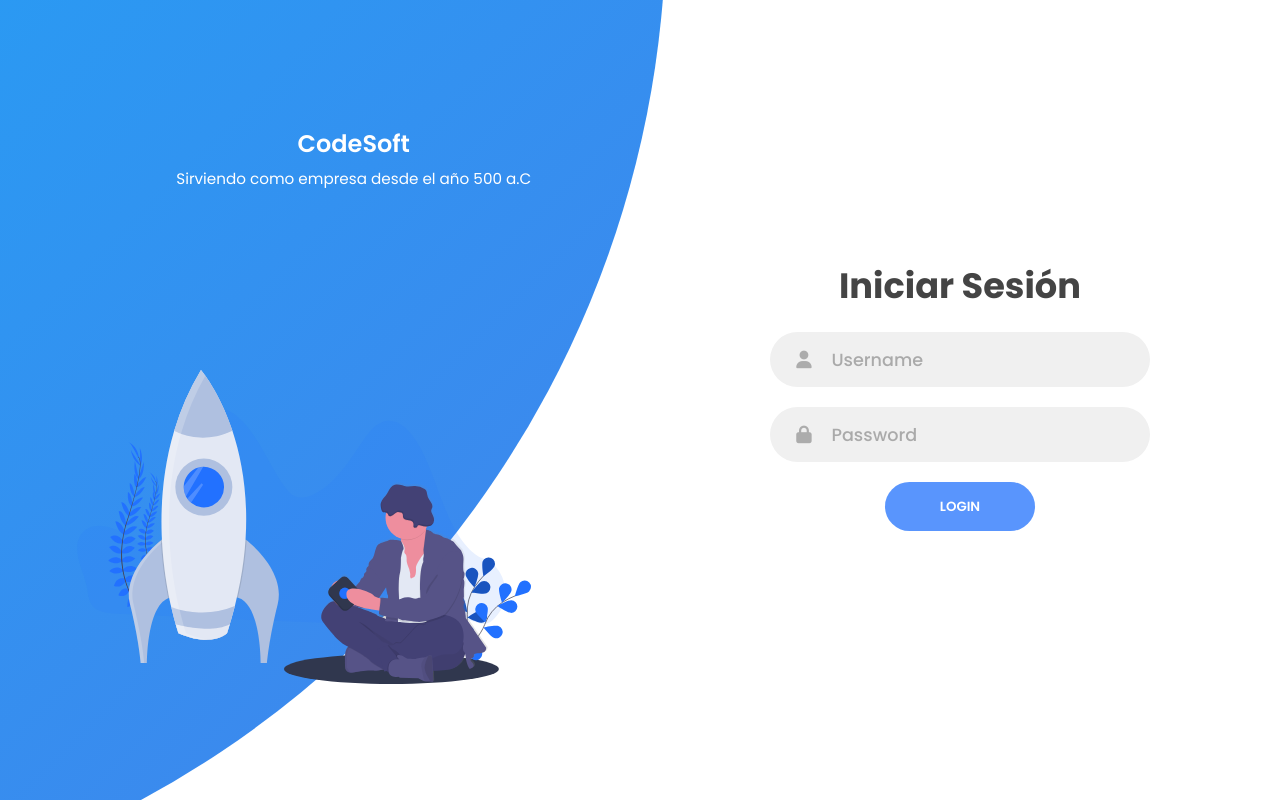
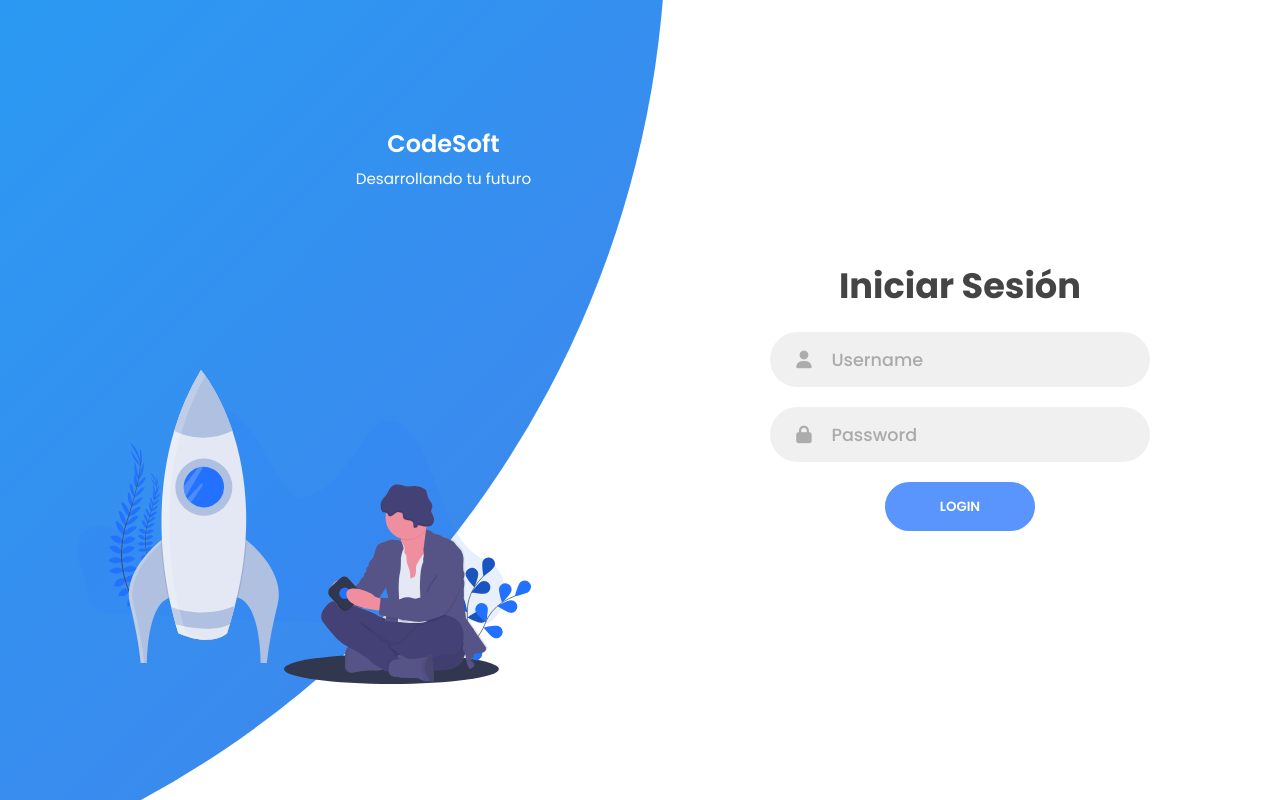
Before and after one commit to kyller7120/CodeSoft, a Django app: page /accounts/login/ in a window 1280 px wide. Run offline with Django 4.2, Linux system fonts and the light colour scheme; some libraries are stand-ins or nearby versions.

Commit message:
Update login.html

```diff
--- a/templates/registration/login.html
+++ b/templates/registration/login.html
@@ -52,7 +52,7 @@
         <div class="panel left-panel">
             <div class="content">
                 <h3>CodeSoft</h3>
-                <p>Sirviendo como empresa desde el año 500 a.C</p>
+                <p>Desarrollando tu futuro</p>
             </div>
             <img src="{% static 'img/log.svg' %}" class="image" alt="login">
         </div>
```
